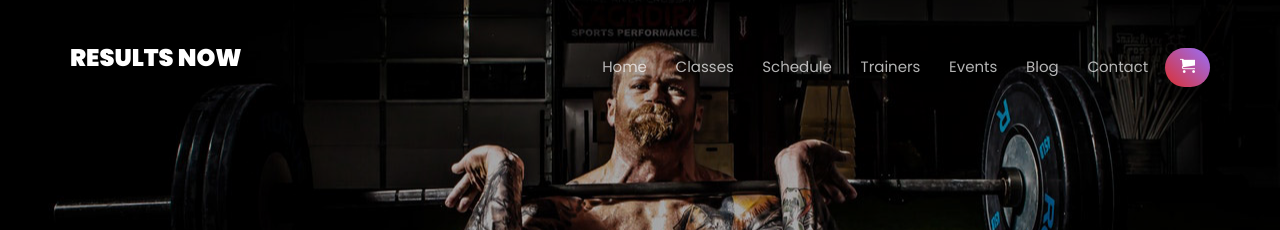
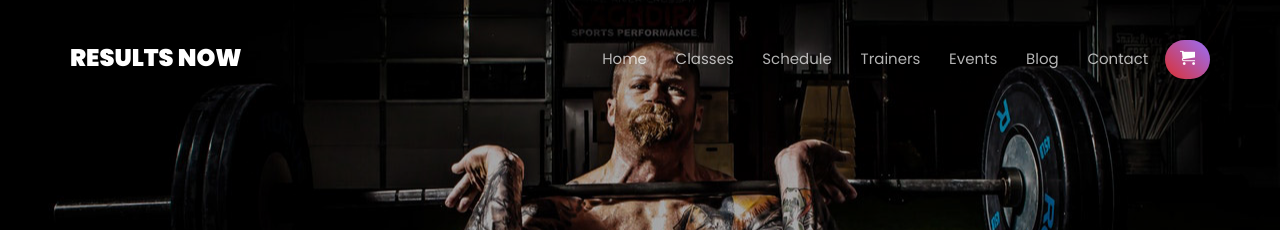
Before and after one commit to ResultsNow/resultsnow.github.io, a Jekyll site: the page built from index.html, in a window 1280 px wide. Shown: the top 230 px of the page. Built offline with Jekyll 4.4.1, drawn with Linux system fonts in a browser that asks for light colours; some web fonts are replaced.

Commit message:
remove navbar margin

```diff
--- a/_sass/css/style.scss
+++ b/_sass/css/style.scss
@@ -251,7 +251,7 @@ h1, h2, h3, h4, h5, h6, figure {
 	}
 	ul {
 		padding: 0;
-		margin: 8px 0 0 0;
+		margin: 0;
 		li {
 			padding: 0;
 			margin: 0;
```
